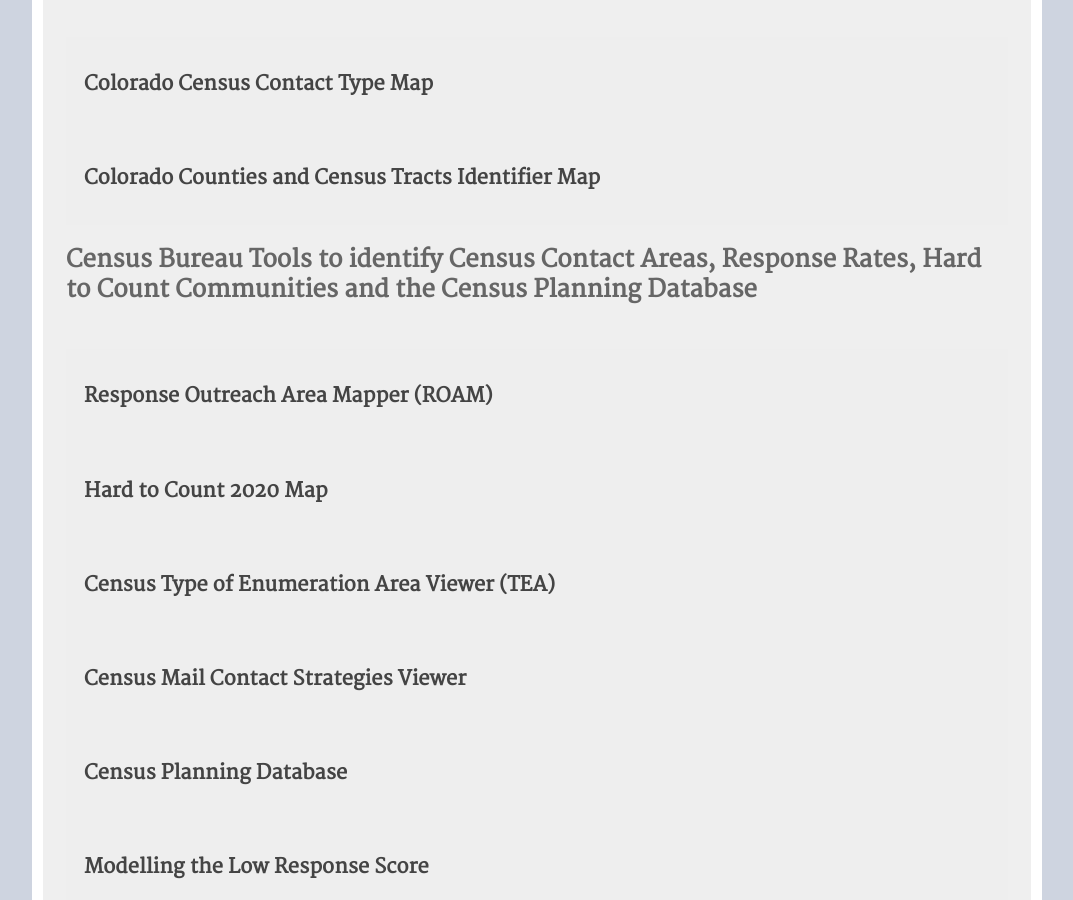
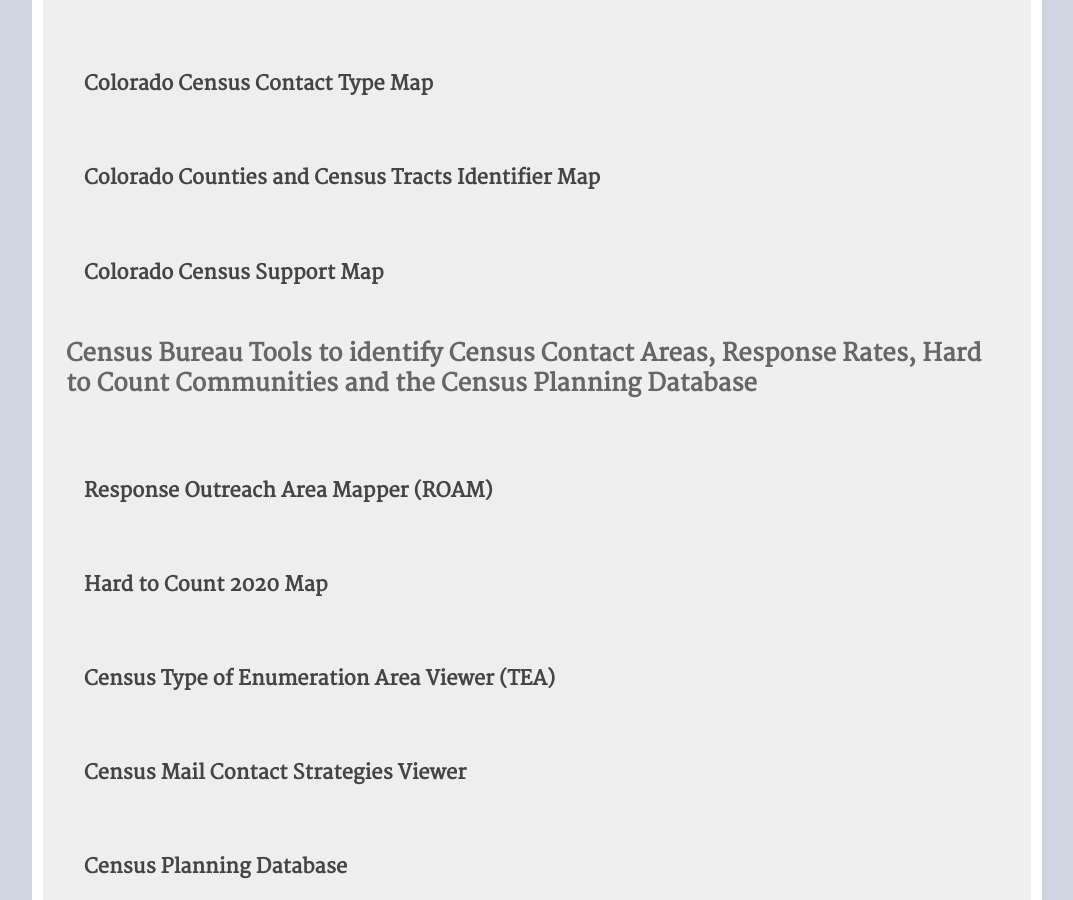
Before and after one commit to TBleess/Website_New, a Jekyll site: the page built from pages/5_CensusACS/2020-response-tracker.html, in a window 1280 px wide and 900 px high, scrolled down 552 px. Shown: the whole window, without its empty margins (103-1176 px from the left). Built offline with Jekyll 4.4.1, drawn with Linux system fonts in a browser that asks for light colours.

Commit message:
Add files via upload

```diff
--- a/pages/5_CensusACS/2020-response-tracker.html
+++ b/pages/5_CensusACS/2020-response-tracker.html
@@ -61,6 +61,11 @@
 Information from this map can help idenrify hard to count populations.</p>
 <br><br>
 Access the Colorado Counties and Census Tracts Identifier Map <a href="http://dola-online.maps.arcgis.com/apps/webappviewer/index.html?id=fe9f93b7221d44f195c5a8a46fbfcdea" target="_blank">here.</a>
+</div>
+<button class="accordion"><h2>Colorado Census Support Map</h2></button>
+<div class="panel">
+<p>This map displays the Census Local Complete Count Committees, the grants issued by the DOLA Census Outreach Grant Program, and the reimbursements issued by the Colorado Census Support Program.</p>
+Access the Colorado Census Support Map <a href="http://dola-online.maps.arcgis.com/apps/webappviewer/index.html?id=91ee3fff000d4ae8a99d28f368ca4c3d" target="_blank">here.</a>
 </div>
 <br>
 <h2>Census Bureau Tools to identify Census Contact Areas, Response Rates, Hard to Count Communities and the Census Planning Database</h2>
```
